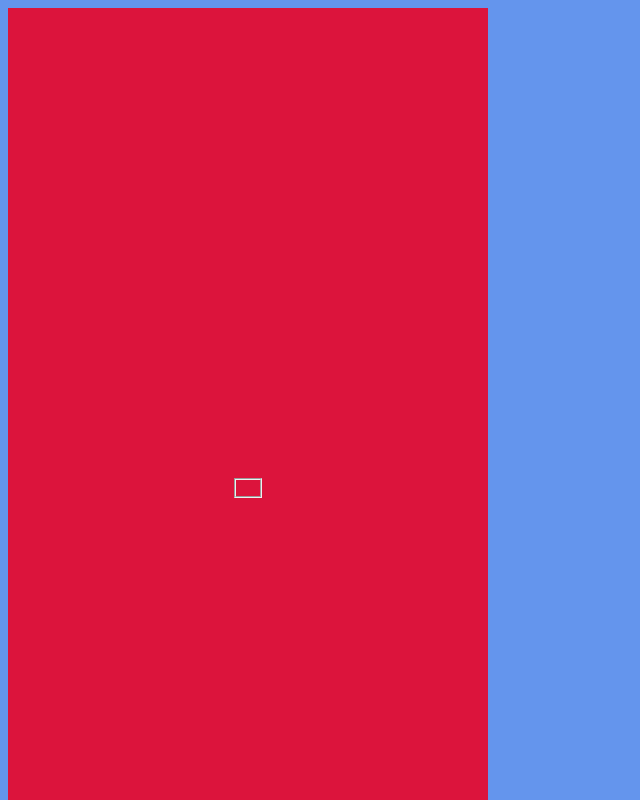
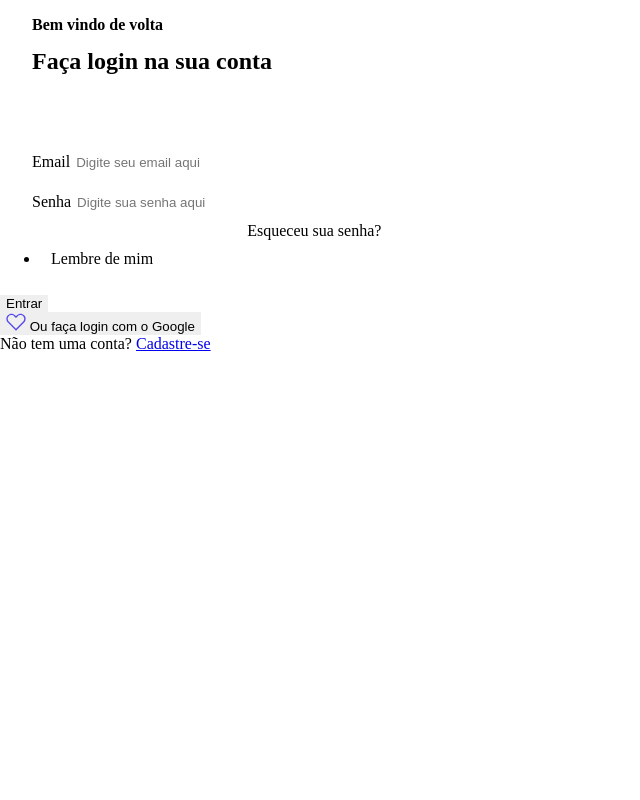
Before and after one commit to nycolexavier/formulario, a plain HTML site: page index.html in a window 1280 px wide. Shown: the top 800 px of the page, without its empty margins (0-640 px from the left). Drawn offline with Linux system fonts and the light colour scheme.

Commit message:
add estrutura

```diff
--- a/index.html
+++ b/index.html
@@ -10,15 +10,54 @@
 
     <link rel="stylesheet" href="style.css">
 </head>
+
 <body>
-    <div class="container" >
-        <div class="box" >
-            <form action="">
-                <fieldset>
+    <section>
+        <h1>
+            Bem vindo de volta
+        </h1>
+        <h2>
+            Faça login na sua conta
+        </h2>
+    </section>
 
-                </fieldset>
-            </form>
+
+
+    <form action="" method="POST" id="form">
+        <div class="email" >
+            <label for="email">Email</label>
+            <input type="email" placeholder="Digite seu email aqui" >
         </div>
+
+        <div class="password" >
+            <label for="password">Senha</label>
+            <input type="password" placeholder="Digite sua senha aqui">
+        </div>
+
+
+    </form>
+
+    <div class="teste" >
+        <ul>
+            <li>
+                Lembre de mim
+            </li>
+        </ul>
+        <p>Esqueceu sua senha?</p>
     </div>
+
+    <div>
+        <button id="form" >Entrar</button>
+    </div>
+
+    <div>
+        <button>
+            <img src="assets/heart.svg" alt="coração"> Ou faça login com o Google
+        </button>
+    </div>
+
+    <footer>
+        Não tem uma conta? <a href="#">Cadastre-se</a>
+    </footer>
 </body>
 </html>
--- a/style.css
+++ b/style.css
@@ -1,17 +1,33 @@
-# {
+* {
     margin: 0;
     border: 0;
 }
 
 body {
-    background: cornflowerblue;
+    background: rgb(255, 255, 255);
 }
 
-.container {
-    background: crimson;
-    width: 30rem;
-    height: 60rem;
+h1 {
+    font-size: 1rem;
+    margin: 1rem 5rem 0.4375rem 2rem;
+}
+
+h2 {
+    padding: .438rem 5rem 2.438rem 2rem;
+}
+
+.email {
+    padding: 2.438rem 21.125rem 0.688rem 2rem;
+}
+
+.password {
+    padding: .688rem 21.188rem .688rem 2rem;
+}
+
+.teste {
     display: flex;
-    justify-content: center;
-    align-items: center;
 }
+
+ul li {
+    padding: 1.75rem 5.875rem 1.625rem .688rem;
+}
```
